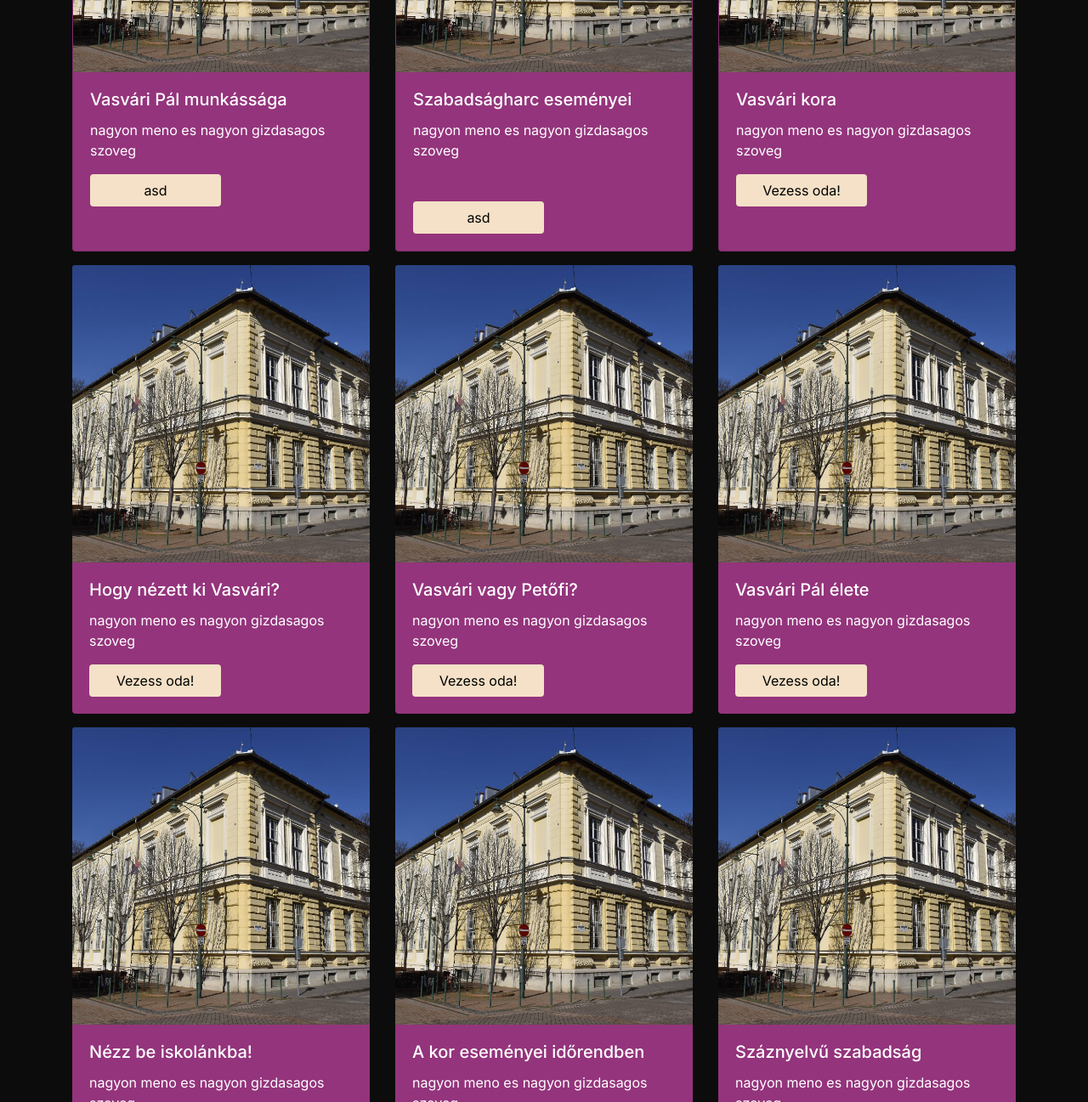
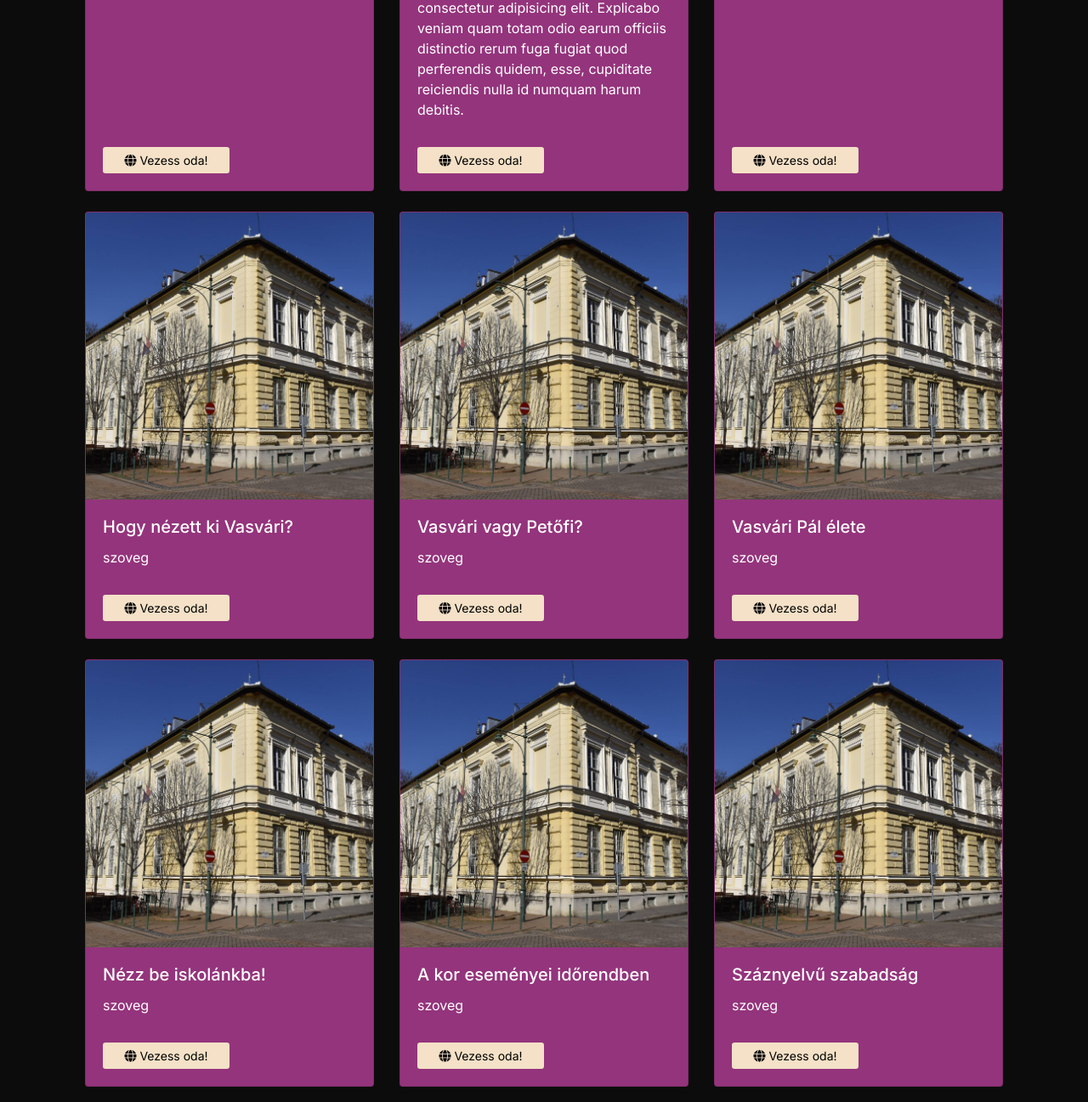
Before and after one commit to szilviaovari/vp111_english, a plain HTML site: page index.html in a window 1280 px wide. Shown: the part 566-1863 px from the top of the page at 85% size. Drawn offline with nearby package versions, Linux system fonts and the light colour scheme.

Commit message:
fixed responsive design + added animations

```diff
--- a/index.html
+++ b/index.html
@@ -5,6 +5,7 @@
     <meta http-equiv="X-UA-Compatible" content="IE=edge">
     <meta name="viewport" content="width=device-width, initial-scale=1.0">
     <link rel="stylesheet" href="https://maxcdn.bootstrapcdn.com/bootstrap/4.5.2/css/bootstrap.min.css">
+    <link rel="stylesheet" href="https://cdnjs.cloudflare.com/ajax/libs/font-awesome/6.2.0/css/all.css">
     <link rel="stylesheet" href="public/style/main_page.css">
     <!-- <link rel="icon" type="image/x-icon" href="./static/img/brba_icon.png">  -->
     <title>Vasvári 111 - Főoldal</title>
@@ -17,96 +18,120 @@
 
 </div>
 <main class="container mt-4">
-        <div class="row mx-1">
-            <div class="col-12 border border-secondary rounded pt-2 text-center" id="intro">
-                <p class="pb-0 mb-2">Iskolánk, a <strong>Szegedi SZC Vasvári Pál Gazdasági és Informatikai Technikum</strong> 111 éves lett!</p>
-                <p class="pb-0 mb-2">Az alábbi 9 dobozban ezzel az eseménnyel kapcsolatos minijátékokat, feladatokat, információkat találhattok.</p>
+    <section id="gallery">
+        <div class="container">
+          <div class="row cards">
+          <div class="col-lg-4 mb-4 d-flex">
+          <div class="card">
+            <img src="public/files/vasvari.jpg" alt="..." title="..." class="card-img-top">
+            <div class="card-body">
+              <h5 class="card-title">Vasvári Pál munkássága</h5>
+              <p class="card-text">szoveg</p>
+            </div>
+            <div class="card-footer text-muted mb-2" style="border-top: none; background-color: transparent;">
+              <a href="#" target="_blank" class="btn btn-sm btn-vp"><i class="fa-solid fa-globe" style="color: #000;"></i> Vezess oda!</a>
             </div>
            </div>
-        <div class="row cards mt-3">
-            <div class="col-md-4 my-2 d-flex">
+          </div>
+          <div class="col-lg-4 mb-4 d-flex">
           <div class="card">
-                <img class="card-img-top" src="public/files/vasvari.jpg" alt="Card image cap">
-                <div class="card-body bg-vp rounded-bottom">
-                    <h5 class="card-title">Vasvári Pál munkássága</h5>
-                    <p class="card-text">nagyon meno es nagyon gizdasagos szoveg</p>
-                    <div class="align-bottom">
-                        <a href="#" target="_blank" class="btn btn-vp">asd</a>
+            <img src="public/files/vasvari.jpg" alt="..." title="..." class="card-img-top">
+            <div class="card-body">
+              <h5 class="card-title">Szabadságharc eseményei</h5>
+              <p class="card-text">Lorem ipsum dolor, sit amet consectetur adipisicing elit. Explicabo veniam quam totam odio earum officiis distinctio rerum fuga fugiat quod perferendis quidem, esse, cupiditate reiciendis nulla id numquam harum debitis.</p>
+            </div>
+            <div class="card-footer text-muted mb-2" style="border-top: none; background-color: transparent;">
+              <a href="#" target="_blank" class="btn btn-sm btn-vp"><i class="fa-solid fa-globe" style="color: #000;"></i> Vezess oda!</a>
+            </div>
+           </div>
+          </div>
+          <div class="col-lg-4 mb-4 d-flex">
+          <div class="card">
+            <img src="public/files/vasvari.jpg" alt="..." title="..." class="card-img-top">
+            <div class="card-body">
+              <h5 class="card-title">Vasvári kora</h5>
+              <p class="card-text">szoveg</p>
+            </div>
+            <div class="card-footer text-muted mb-2" style="border-top: none; background-color: transparent;">
+              <a href="#" target="_blank" class="btn btn-sm btn-vp"><i class="fa-solid fa-globe" style="color: #000;"></i> Vezess oda!</a>
+            </div>
+           </div>
+          </div>
+          <div class="col-lg-4 mb-4 d-flex">
+          <div class="card">
+            <img src="public/files/vasvari.jpg" alt="..." title="..." class="card-img-top">
+            <div class="card-body">
+              <h5 class="card-title">Hogy nézett ki Vasvári?</h5>
+              <p class="card-text">szoveg</p>
+            </div>
+            <div class="card-footer text-muted mb-2" style="border-top: none; background-color: transparent;">
+              <a href="#" target="_blank" class="btn btn-sm btn-vp"><i class="fa-solid fa-globe" style="color: #000;"></i> Vezess oda!</a>
+            </div>
+           </div>
+          </div>
+          <div class="col-lg-4 mb-4 d-flex">
+          <div class="card">
+            <img src="public/files/vasvari.jpg" alt="..." title="..." class="card-img-top">
+            <div class="card-body">
+              <h5 class="card-title">Vasvári vagy Petőfi?</h5>
+              <p class="card-text">szoveg</p>
+            </div>
+            <div class="card-footer text-muted mb-2" style="border-top: none; background-color: transparent;">
+              <a href="#" target="_blank" class="btn btn-sm btn-vp"><i class="fa-solid fa-globe" style="color: #000;"></i> Vezess oda!</a>
+            </div>
+           </div>
+          </div>
+          <div class="col-lg-4 mb-4 d-flex">
+          <div class="card">
+            <img src="public/files/vasvari.jpg" alt="..." title="..." class="card-img-top">
+            <div class="card-body">
+              <h5 class="card-title">Vasvári Pál élete</h5>
+              <p class="card-text">szoveg</p>
+            </div>
+            <div class="card-footer text-muted mb-2" style="border-top: none; background-color: transparent;">
+              <a href="#" target="_blank" class="btn btn-sm btn-vp"><i class="fa-solid fa-globe" style="color: #000;"></i> Vezess oda!</a>
+            </div>
+           </div>
+          </div>
+          <div class="col-lg-4 mb-4 d-flex">
+          <div class="card">
+            <img src="public/files/vasvari.jpg" alt="..." title="..." class="card-img-top">
+            <div class="card-body">
+              <h5 class="card-title">Nézz be iskolánkba!</h5>
+              <p class="card-text">szoveg</p>
+            </div>
+            <div class="card-footer text-muted mb-2" style="border-top: none; background-color: transparent;">
+              <a href="#" target="_blank" class="btn btn-sm btn-vp"><i class="fa-solid fa-globe" style="color: #000;"></i> Vezess oda!</a>
+            </div>
+           </div>
+          </div>
+          <div class="col-lg-4 mb-4 d-flex">
+          <div class="card">
+            <img src="public/files/vasvari.jpg" alt="..." title="..." class="card-img-top">
+            <div class="card-body">
+              <h5 class="card-title">A kor eseményei időrendben</h5>
+              <p class="card-text">szoveg</p>
+            </div>
+            <div class="card-footer text-muted mb-2" style="border-top: none; background-color: transparent;">
+              <a href="#" target="_blank" class="btn btn-sm btn-vp"><i class="fa-solid fa-globe" style="color: #000;"></i> Vezess oda!</a>
+            </div>
+           </div>
+          </div>
+          <div class="col-lg-4 mb-4 d-flex">
+          <div class="card">
+            <img src="public/files/vasvari.jpg" alt="..." title="..." class="card-img-top">
+            <div class="card-body">
+              <h5 class="card-title">Száznyelvű szabadság</h5>
+              <p class="card-text">szoveg</p>
+            </div>
+            <div class="card-footer text-muted mb-2" style="border-top: none; background-color: transparent;">
+              <a href="#" target="_blank" class="btn btn-sm btn-vp"><i class="fa-solid fa-globe" style="color: #000;"></i> Vezess oda!</a>
             </div>
            </div>
           </div>
         </div>
-            <div class="col-md-4 my-2 d-flex">
-                <div class="card">
-                <img class="card-img-top" src="public/files/vasvari.jpg" alt="Card image cap">
-                <div class="card-body bg-vp rounded-bottom">
-                    <h5 class="card-title">Szabadságharc eseményei</h5>
-                    <p class="card-text">nagyon meno es nagyon gizdasagos szoveg</p>
-                    <div class="align-items-end mt-5">
-                        <a href="#" target="_blank" class="btn btn-vp">asd</a>
       </div>
-                  </div>
-                </div>
-            </div>
-            <div class="col-md-4 my-2 d-flex">
-                <div class="card">
-                <img class="card-img-top" src="public/files/vasvari.jpg" alt="Card image cap">
-                <div class="card-body bg-vp rounded-bottom ">
-                    <h5 class="card-title">Vasvári kora</h5>
-                    <p class="card-text">nagyon meno es nagyon gizdasagos szoveg</p>
-                    <a href="#" class="btn btn-vp">Vezess oda!</a>
-                  </div>
-                </div>
-            </div>
-            <div class="col-md-4 my-2">
-                <img class="card-img-top" src="public/files/vasvari.jpg" alt="Card image cap">
-                <div class="card-body bg-vp rounded-bottom">
-                    <h5 class="card-title">Hogy nézett ki Vasvári?</h5>
-                    <p class="card-text">nagyon meno es nagyon gizdasagos szoveg</p>
-                    <a href="#" class="btn btn-vp">Vezess oda!</a>
-                  </div>
-            </div>
-            <div class="col-md-4 my-2">
-                <img class="card-img-top" src="public/files/vasvari.jpg" alt="Card image cap">
-                <div class="card-body bg-vp rounded-bottom">
-                    <h5 class="card-title">Vasvári vagy Petőfi?</h5>
-                    <p class="card-text">nagyon meno es nagyon gizdasagos szoveg</p>
-                    <a href="#" class="btn btn-vp">Vezess oda!</a>
-                  </div>
-            </div>
-            <div class="col-md-4 my-2">
-                <img class="card-img-top" src="public/files/vasvari.jpg" alt="Card image cap">
-                <div class="card-body bg-vp rounded-bottom">
-                    <h5 class="card-title">Vasvári Pál élete</h5>
-                    <p class="card-text">nagyon meno es nagyon gizdasagos szoveg</p>
-                    <a href="#" class="btn btn-vp">Vezess oda!</a>
-                  </div>
-            </div>
-            <div class="col-md-4 my-2">
-                <img class="card-img-top" src="public/files/vasvari.jpg" alt="Card image cap">
-                <div class="card-body bg-vp rounded-bottom">
-                    <h5 class="card-title">Nézz be iskolánkba!</h5>
-                    <p class="card-text">nagyon meno es nagyon gizdasagos szoveg</p>
-                    <a href="#" class="btn btn-vp">Vezess oda!</a>
-                  </div>
-            </div>
-            <div class="col-md-4 my-2">
-                <img class="card-img-top" src="public/files/vasvari.jpg" alt="Card image cap">
-                <div class="card-body bg-vp rounded-bottom">
-                    <h5 class="card-title">A kor eseményei időrendben</h5>
-                    <p class="card-text">nagyon meno es nagyon gizdasagos szoveg</p>
-                    <a href="#" class="btn btn-vp">Vezess oda!</a>
-                  </div>
-            </div>
-            <div class="col-md-4 my-2">
-                <img class="card-img-top" src="public/files/vasvari.jpg" alt="Card image cap">
-                <div class="card-body bg-vp rounded-bottom">
-                    <h5 class="card-title">Száznyelvű szabadság</h5>
-                    <p class="card-text">nagyon meno es nagyon gizdasagos szoveg</p>
-                    <a href="#" class="btn btn-vp">Vezess oda!</a>
-                  </div>
-            </div>
-        </div>
+      </section>
 </main>
 
     <footer class="container-fluid text-center">
--- a/public/style/main_page.css
+++ b/public/style/main_page.css
@@ -82,7 +82,29 @@ a:hover {
 .btn-vp {
     background-color: #f4e1c7;
     color: #000;
+    scale: 1;
+    transition: .25s;
 }
+
+.btn:hover {
+    background-color: #d0c0a9;
+    transform: scale(1.03);
+}
+
+a:hover>i {
+    -webkit-animation-name: fa-beat;
+    animation-name: fa-beat;
+-webkit-animation-delay: var(--fa-animation-delay, 0s);
+    animation-delay: var(--fa-animation-delay, 0s);
+-webkit-animation-direction: var(--fa-animation-direction, normal);
+    animation-direction: var(--fa-animation-direction, normal);
+-webkit-animation-duration: var(--fa-animation-duration, 1s);
+    animation-duration: var(--fa-animation-duration, 1s);
+-webkit-animation-iteration-count: var(--fa-animation-iteration-count, infinite);
+    animation-iteration-count: var(--fa-animation-iteration-count, infinite);
+-webkit-animation-timing-function: var(--fa-animation-timing, ease-in-out);
+    animation-timing-function: var(--fa-animation-timing, ease-in-out);
+    }
 
 /* @media screen and (max-width: 767px) {
     .mobile {margin-bottom:20px;}
```
Lines whose indentation alone changed are shown as unchanged.
